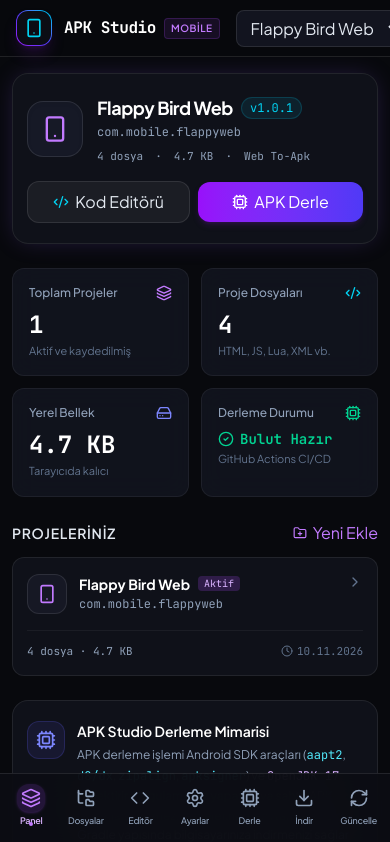
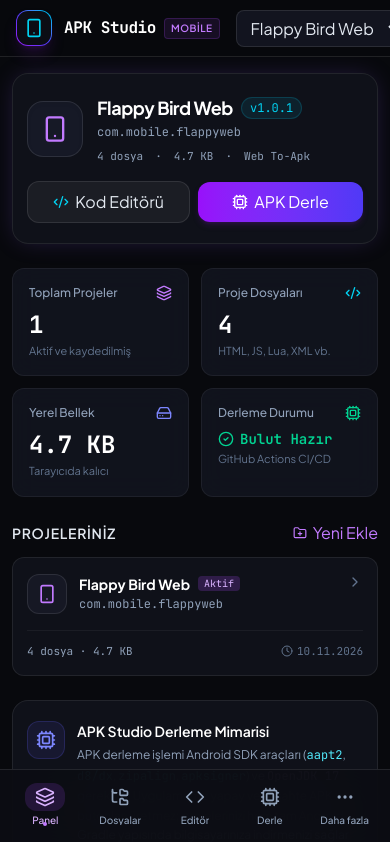
Before and after one commit to mm2vault/Apk-Studio, a React (Vite) app: page / in a window 390 px wide. Shown: the top 842 px of the page. Built offline with nearby package versions, Linux system fonts and the light colour scheme.

Commit message:
Improve mobile navigation with a compact More menu

```diff
--- a/src/components/layout/MobileNav.tsx
+++ b/src/components/layout/MobileNav.tsx
@@ -1,40 +1,55 @@
-import React from 'react';
-import { Layers, FolderTree, Code, Settings, Cpu, Download, RefreshCw } from 'lucide-react';
+import React, { useState } from 'react';
+import { Layers, FolderTree, Code, Cpu, MoreHorizontal, Settings, Download, RefreshCw, X } from 'lucide-react';
 
-interface MobileNavProps {
-  activeTab: string;
-  setActiveTab: (tab: string) => void;
-}
+interface MobileNavProps { activeTab: string; setActiveTab: (tab: string) => void; }
 
-export const MobileNav: React.FC<MobileNavProps> = ({ activeTab, setActiveTab }) => {
-  const tabs = [
+const primaryTabs = [
   { id: 'dashboard', label: 'Panel', icon: Layers },
   { id: 'files', label: 'Dosyalar', icon: FolderTree },
   { id: 'editor', label: 'Editör', icon: Code },
-    { id: 'config', label: 'Ayarlar', icon: Settings },
-    { id: 'build', label: 'Derle', icon: Cpu },
-    { id: 'export', label: 'İndir', icon: Download },
-    { id: 'updates', label: 'Güncelle', icon: RefreshCw }
+  { id: 'build', label: 'Derle', icon: Cpu }
 ];
 
+const extraTabs = [
+  { id: 'config', label: 'Yapılandırma', icon: Settings, description: 'Uygulama ayarları ve Android seçenekleri' },
+  { id: 'export', label: 'Dışa aktar', icon: Download, description: 'Proje dosyalarını dışa aktar' },
+  { id: 'updates', label: 'Güncellemeler', icon: RefreshCw, description: 'Yeni APK Studio sürümlerini kontrol et' }
+];
+
+export const MobileNav: React.FC<MobileNavProps> = ({ activeTab, setActiveTab }) => {
+  const [moreOpen, setMoreOpen] = useState(false);
+  const isExtraTabActive = extraTabs.some(tab => tab.id === activeTab);
+  const MoreIcon = moreOpen ? X : MoreHorizontal;
+  const selectTab = (tab: string) => { setActiveTab(tab); setMoreOpen(false); };
+
   return (
-    <nav className="md:hidden fixed bottom-0 left-0 right-0 z-40 bg-[#0c0d14]/95 backdrop-blur-lg border-t border-white/10 pb-safe">
-      <div className="grid grid-cols-7 h-16 items-center px-1">
-        {tabs.map((tab) => {
+    <>
+      {moreOpen && <button type="button" aria-label="Menüyü kapat" className="md:hidden fixed inset-0 z-40 bg-black/45" onClick={() => setMoreOpen(false)} />}
+      {moreOpen && (
+        <div className="md:hidden fixed bottom-[calc(4.75rem+env(safe-area-inset-bottom))] right-3 z-50 w-[min(19rem,calc(100vw-1.5rem))] rounded-2xl border border-white/10 bg-[#141622] p-2 shadow-2xl shadow-black/50">
+          <p className="px-3 py-2 text-[10px] font-semibold uppercase tracking-[0.18em] text-slate-500">Diğer araçlar</p>
+          {extraTabs.map(tab => {
             const Icon = tab.icon;
             const isActive = activeTab === tab.id;
             return (
-            <button key={tab.id} onClick={() => setActiveTab(tab.id)}
-              className={`flex flex-col items-center justify-center min-h-[48px] w-full transition-all relative ${isActive ? 'text-purple-400' : 'text-slate-400 hover:text-slate-200'}`}>
-              <div className={`p-1 rounded-xl transition-all ${isActive ? 'bg-purple-500/15 text-purple-400 shadow-sm shadow-purple-500/20' : ''}`}>
-                <Icon className="w-5 h-5" />
-              </div>
-              <span className={`text-[9px] font-medium tracking-tight mt-0.5 ${isActive ? 'font-semibold text-purple-300' : ''}`}>{tab.label}</span>
-              {isActive && <span className="absolute bottom-1 w-1 h-1 bg-purple-400 rounded-full" />}
+              <button key={tab.id} type="button" onClick={() => selectTab(tab.id)} className={`flex w-full items-center gap-3 rounded-xl px-3 py-3 text-left transition-colors ${isActive ? 'bg-purple-500/15 text-purple-200' : 'text-slate-200 hover:bg-white/5'}`}>
+                <span className={`flex h-9 w-9 shrink-0 items-center justify-center rounded-xl ${isActive ? 'bg-purple-500/20 text-purple-300' : 'bg-white/5 text-slate-400'}`}><Icon className="h-4 w-4" /></span>
+                <span className="min-w-0 flex-1"><span className="block text-sm font-semibold">{tab.label}</span><span className="mt-0.5 block text-[11px] text-slate-500">{tab.description}</span></span>
               </button>
             );
           })}
         </div>
+      )}
+      <nav aria-label="Ana gezinme" className="md:hidden fixed bottom-0 left-0 right-0 z-40 border-t border-white/10 bg-[#0c0d14]/95 pb-safe backdrop-blur-xl">
+        <div className="grid h-[4.25rem] grid-cols-5 items-center px-2">
+          {primaryTabs.map(tab => {
+            const Icon = tab.icon;
+            const isActive = activeTab === tab.id;
+            return <button key={tab.id} type="button" aria-current={isActive ? 'page' : undefined} onClick={() => selectTab(tab.id)} className={`relative flex min-h-12 w-full flex-col items-center justify-center gap-1 rounded-xl transition-colors ${isActive ? 'text-purple-300' : 'text-slate-400 hover:text-slate-200'}`}><span className={`flex h-7 w-10 items-center justify-center rounded-xl ${isActive ? 'bg-purple-500/15' : ''}`}><Icon className="h-5 w-5" /></span><span className="text-[10px] font-medium leading-none">{tab.label}</span>{isActive && <span className="absolute bottom-0.5 h-1 w-1 rounded-full bg-purple-400" />}</button>;
+          })}
+          <button type="button" aria-expanded={moreOpen} aria-haspopup="menu" onClick={() => setMoreOpen(open => !open)} className={`relative flex min-h-12 w-full flex-col items-center justify-center gap-1 rounded-xl transition-colors ${moreOpen || isExtraTabActive ? 'text-purple-300' : 'text-slate-400 hover:text-slate-200'}`}><span className={`flex h-7 w-10 items-center justify-center rounded-xl ${moreOpen || isExtraTabActive ? 'bg-purple-500/15' : ''}`}><MoreIcon className="h-5 w-5" /></span><span className="text-[10px] font-medium leading-none">Daha fazla</span>{isExtraTabActive && <span className="absolute bottom-0.5 h-1 w-1 rounded-full bg-purple-400" />}</button>
+        </div>
       </nav>
+    </>
   );
 };
```
Lines whose indentation alone changed are shown as unchanged.
